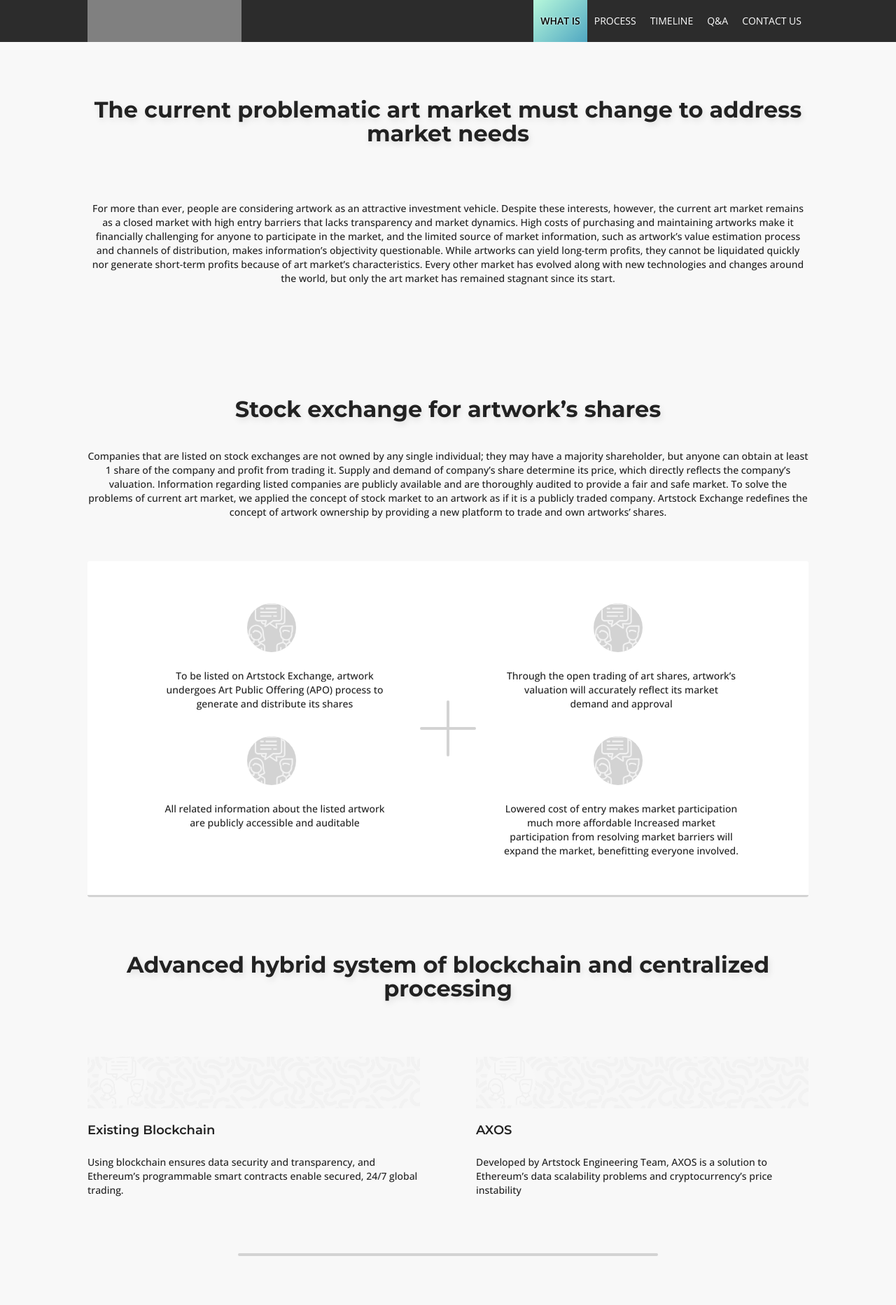
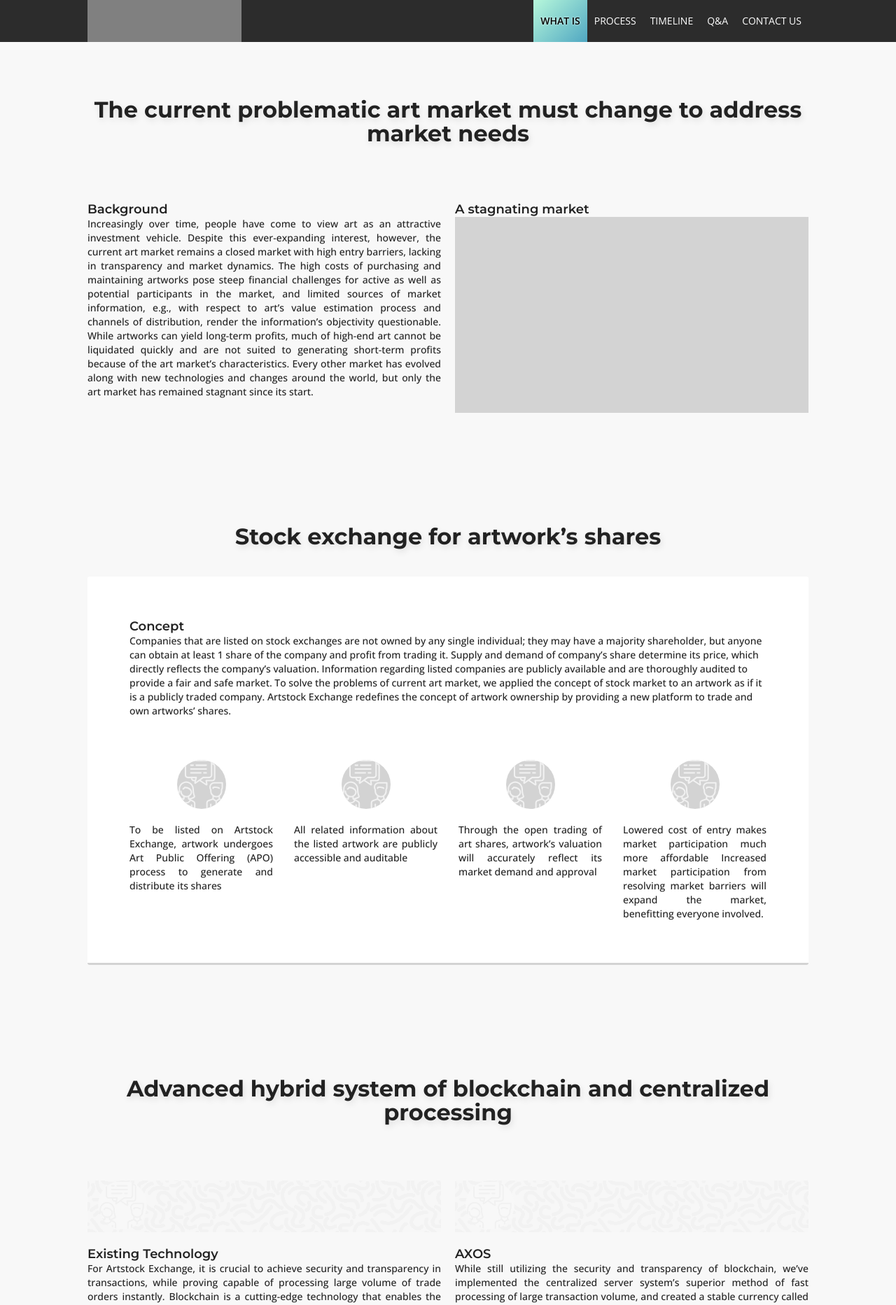
Before and after one commit to volgorean/artstock, a Jekyll site: the page built from index.html, in a window 1280 px wide. Shown: the top 1865 px of the page at 70% size. Built offline with Jekyll 4.4.1, drawn with Linux system fonts in a browser that asks for light colours; some of the changed text lies outside the part shown.

Commit message:
updated index styles

```diff
--- a/css/index.scss
+++ b/css/index.scss
@@ -2,7 +2,26 @@
 ---
 
 #background {
-  text-align: center;
+  // text-align: center;
+
+  p {
+    text-align: justify;
+  }
+
+  .flexi-c > .flexi-i:last-child {
+    margin-left: 20px;
+  }
+
+  @media(max-width: 720px) {
+    .flexi-c {
+      flex-direction: column;
+
+      > .flexi-i:last-child {
+        margin: 0;
+        padding-top: 20px;
+      }
+    }
+  }
 }
 
 /***********************/
@@ -10,64 +29,48 @@
 /***********************/
 
 #concept {
-  text-align: center;
-  padding-bottom: 0;
-
   .s-title { padding-bottom: 40px; }
 
   .quad {
     background: white;
+    padding: 60px;
+    border-radius: 3px;
     border-bottom: 3px solid lightgray;
-    border-radius: 3px;
-    padding: 60px;
-    text-align: center;
 
-    column-count: 2;
-    column-gap: 80px;
-
-    padding-bottom: 30px;
-    margin-top: 60px;
-
-    > .block {
-      min-height: 160px;
-      margin-bottom: 30px;
-      padding: 0 40px;
-
-      break-inside: avoid;
+    .quad-item {
+      text-align: justify;
 
       .icon {
-        left: -5px;
+        display: block;
         width: 70px;
         height: 70px;
+        margin: 0 auto;
+        margin-bottom: 20px;
         background: lightgray; //#F2F2F2
         border-radius: 50%;
-        margin-bottom: 20px;
       }
     }
+    .flexi-c {
+      padding-top: 60px;
 
-    .v-line {
-      position: absolute;
-      top: calc(50% - 40px);
-      left: calc(50% - 2px);
-      width: 4px;
-      height: 80px;
-      background: lightgray;
-      border-radius: 3px;
+      @media(max-width: 720px) {
+        width: 400px;
+        max-width: 100%;
+        margin: 0 auto;
+        flex-direction: column;
+
+        .flexi-i {
+          margin: 0;
+          padding-bottom: 20px;
+          text-align: center;
         }
-    .v-line.plus {
-      transform: rotate(90deg);
       }
-
-    @media(max-width: 940px) { padding: 60px 0px; }
-    @media(max-width: 640px) {
-      column-count: 1;
-
-      > .block:not(:last-child) {
-         margin-bottom: 60px;
     }
-      > .v-line {
-        display: none;
+    .flexi-i:not(:last-child) {
+      margin-right: 30px;
     }
+    > h4 {
+      text-align: left;
     }
   }
 }
@@ -77,9 +80,6 @@
 /***********************/
 
 #tech {
-  h4 {
-    padding-bottom: 25px;
-  }
   ul {
     padding-left: 20px;
   }
@@ -87,10 +87,6 @@
     list-style: circle;
     padding-bottom: 5px;
   }
-
-  .split {
-    > div {
-      break-inside: avoid;
 
   .bar {
     margin-bottom: 20px;
@@ -106,37 +102,21 @@
       border-radius: 50%;
     }
   }
+  p {
+    text-align: justify;
+  }
+
+  .flexi-i:not(:last-child) {
+    margin-right: 20px;
+
+    @media(max-width: 720px) {
+      margin: 0;
+      padding-bottom: 20px;
     }
   }
-}
-
-/***********************/
-/* vision section */
-/***********************/
-
-#vision {
-  h4 {
-    padding-bottom: 25px;
-  }
-  .split {
-    background: white;
-    border-bottom: 3px solid lightgray;
-    border-radius: 3px;
-    padding: 120px 60px;
-    text-align: center;
-
-    @media(max-width: 640px) { padding: 100px 60px; }
-
-    .v-line {
-      position: absolute;
-      top: calc(50% - 40px);
-      left: calc(50% - 2px);
-      width: 4px;
-      height: 80px;
-      background: lightgray;
-      border-radius: 3px;
-
-      @media(max-width: 640px) { display: none; }
+  .flexi-c {
+    @media(max-width: 720px) {
+      flex-direction: column;
     }
   }
 }
@@ -177,67 +157,14 @@
 }
 
 /***********************/
-/* call to action section */
+/* vision section */
 /***********************/
 
-#call_to_action {
-  padding: 0;
-  margin-top: -80px;
-  z-index: 400;
-
-  .call_to_action {
-    width: 1060px;
-    max-width: calc(100% - 40px);
-    bottom: -80px;
-    margin: 0 auto;
-    padding: 80px;
-    border-radius: 3px;
+#vision {
+  .block {
     background: white;
     border-bottom: 3px solid lightgray;
-
-    @media(max-width: 520px) { padding: 40px; }
-
-    .split {
-      text-align: left;
-
-      .v-line {
-        position: absolute;
-        top: calc(50% - 40px);
-        left: calc(50% - 2px);
-        width: 4px;
-        height: 80px;
-        background: lightgray;
     border-radius: 3px;
-
-        @media(max-width: 640px) { display: none; }
-      }
-
-      h3 {
-        width: 100%;
-        max-width: 260px;
-        margin: 0 auto;
-        margin-top: 75px;
-        font: 600 24px/28px 'Montserrat', sans-serif;
-        text-align: center;
-      }
-      .checkbox {
-        height: 32px;
-        width: 100%;
-        margin-bottom: 10px;
-        background: lightgray;
-        overflow: hidden;
-
-        input {
-          flex: 0 0 32px;
-          height: 20px;
-          padding: 0px;
-          margin: 6px;
-        }
-        p {
-          flex: 1 1;
-          font: 500 18px/32px 'Open Sans', sans-serif;
+    padding: 60px;
   }
 }
-    }
-  }
-}
--- a/index.html
+++ b/index.html
@@ -7,7 +7,20 @@
 <section id="background">
   <div class="flex-shrink">
     <h2 class="s-title">The current problematic art market must change to address market needs</h2>
-    <p>For more than ever, people are considering artwork as an attractive investment vehicle. Despite these interests, however, the current art market remains as a closed market with high entry barriers that lacks transparency and market dynamics. High costs of purchasing and maintaining artworks make it financially challenging for anyone to participate in the market, and the limited source of market information, such as artwork’s value estimation process and channels of distribution, makes information’s objectivity questionable. While artworks can yield long-term profits, they cannot be liquidated quickly nor generate short-term profits because of art market’s characteristics. Every other market has evolved along with new technologies and changes around the world, but only the art market has remained stagnant since its start.</p>
+
+    <div class="flexi-c r">
+      <div class="flexi-i">
+        <h4>Background</h4>
+
+        <p>Increasingly over time, people have come to view art as an attractive investment vehicle. Despite this ever-expanding interest, however, the current art market remains a closed market with high entry barriers, lacking in transparency and market dynamics. The high costs of purchasing and maintaining artworks pose steep financial challenges for active as well as potential participants in the market, and limited sources of market information, e.g., with respect to  art’s value estimation process and channels of distribution, render the information’s objectivity questionable. While artworks can yield long-term profits, much of high-end art cannot be liquidated quickly and are not suited to generating short-term profits because of the art market’s characteristics. Every other market has evolved along with new technologies and changes around the world, but only the art market has remained stagnant since its start.</p>
+      </div>
+
+      <div class="flexi-i">
+        <h4>A stagnating market</h4>
+
+        <div class="temp_block"></div>
+      </div>
+    </div>
   </div>
 </section>
 
@@ -15,32 +28,33 @@
   <div class="flex-shrink">
     <h2 class="s-title">Stock exchange for artwork’s shares</h2>
 
+    <div class="quad">
+      <h4>Concept</h4>
+
       <p>Companies that are listed on stock exchanges are not owned by any single individual; they may have a majority shareholder, but anyone can obtain at least 1 share of the company and profit from trading it. Supply and demand of company’s share determine its price, which directly reflects the company’s valuation. Information regarding listed companies are publicly available and are thoroughly audited to provide a fair and safe market.
       To solve the problems of current art market, we applied the concept of stock market to an artwork as if it is a publicly traded company. Artstock Exchange redefines the concept of artwork ownership by providing a new platform to trade and own artworks’ shares.
       </p>
 
-    <div class="quad">
-      <div class="v-line"></div>
-      <div class="v-line plus"></div>
-
-      <div class="block">
+      <div class="flexi-c r">
+        <div class="flexi-i quad-item">
           <img class="icon" src="images/conversation.svg"></img>
           <p>To be listed on Artstock Exchange, artwork undergoes Art Public Offering (APO) process to generate and distribute its shares</p>
         </div>
 
-      <div class="block">
+        <div class="flexi-i quad-item">
           <img class="icon" src="images/conversation.svg"></img>
           <p>All related information about the listed artwork are publicly accessible and auditable</p>
         </div>
 
-      <div class="block">
+        <div class="flexi-i quad-item">
           <img class="icon" src="images/conversation.svg"></img>
           <p>Through the open trading of art shares, artwork’s valuation will accurately reflect its market demand and approval</p>
         </div>
 
-      <div class="block">
+        <div class="flexi-i quad-item">
           <img class="icon" src="images/conversation.svg"></img>
           <p>Lowered cost of entry makes market participation much more affordable Increased market participation from resolving market barriers will expand the market, benefitting everyone involved.</p>
+        </div>
       </div>
     </div>
   </div>
@@ -50,23 +64,23 @@
   <div class="flex-shrink">
     <h2 class="s-title">Advanced hybrid system of blockchain and centralized processing</h2>
 
-    <div class="split">
-      <div>
+    <div class="flexi-c r">
+      <div class="flexi-i">
         <div class="bar">
           <img class="icon" src="images/conversation.svg"></img>
         </div>
-        <h4>Existing Blockchain</h4>
+        <h4>Existing Technology</h4>
 
-        <p>Using blockchain ensures data security and transparency, and Ethereum’s programmable smart contracts enable secured, 24/7 global trading.</p>
+        <p>For Artstock Exchange, it is crucial to achieve security and transparency in transactions, while proving capable of processing large volume of trade orders instantly. Blockchain is a cutting-edge technology that enables the sharing of transaction information with everyone who is involved. In addition to blockchain’s superior advantages of having unprecedented data security and the ease of transparent balance checking and asset transfers, the Ethereum protocol utilizes smart contracts to automatically execute complex financial transactions. However, the blockchain technology alone is not enough to build a serviceable exchange because it lacks stable currency, has limited processing volume and long processing time, and the network fees that users must unfairly pay for any type of action on the system become burdensome over time. Artstock Exchange’s patented hybrid system innovatively solve these shortcomings of blockchain technology.</p>
       </div>
 
-      <div>
+      <div class="flexi-i">
         <div class="bar">
           <img class="icon" src="images/conversation.svg"></img>
         </div>
         <h4>AXOS</h4>
 
-        <p>Developed by Artstock Engineering Team, AXOS is a solution to Ethereum’s data scalability problems and cryptocurrency’s price instability</p>
+        <p>While still utilizing the security and transparency of blockchain, we’ve implemented the centralized server system’s superior method of fast processing of large transaction volume, and created a stable currency called Digital USD to establish an infrastructure for a secured trading platform. Our hybrid system records all transactions and asset balance records on Ethereum blockchain, while processing the matchmaking of orders on the centralized server to maximize the efficiency. Although matchmaking of orders technically occurs outside of blockchain, all matching processes are encrypted with users’ signatures and recorded on Ethereum; this proves that all orders are made by the users themselves and that no transactional data has been tampered with. Furthermore, by resolving actions in the centralized server, users no longer need to pay gas fees. This core concept is the leading advanced system that will enable Artstock Exchange to be the first commercialized blockchain service in the world.</p>
       </div>
     </div>
   </div>
@@ -94,20 +108,12 @@
 
 <section id="vision">
   <div class="flex-shrink">
-    <h2 class="s-title">Sharing the Value of Art</h2>
+    <h2 class="s-title">Sharing the value of art with society</h2>
 
-    <div class="split">
-      <div class="v-line"></div>
+    <div class="block">
+      <h4>Vision</h4>
 
-      <div class="left">
-        <h4>Commercial Value</h4>
-        <p>Health goth trust fund post-ironic biodiesel offal. Copper mug lyft YOLO, pitchfork raw denim williamsburg subway tile health goth ninja man eats cake.</p>
-      </div>
-
-      <div>
-        <h4>Social Value</h4>
-        <p>Health goth trust fund post-ironic biodiesel offal. Copper mug lyft YOLO, pitchfork raw denim williamsburg subway tile health goth ninja man eats cake.</p>
-      </div>
+      <p>Through listing, Artstock Exchange allows more people to access and appreciate artworks. Trading of art shares enables anyone to participate and share the artworks’ commercial values. Ultimately, Artstock Exchange promotes a fair, transparent, and open art market that shares value of art with everyone.</p>
     </div>
   </div>
 </section>
```
Also changed, not shown: _milestones/03.md (+1 -1 lines). Lines whose indentation alone changed are shown as unchanged.
